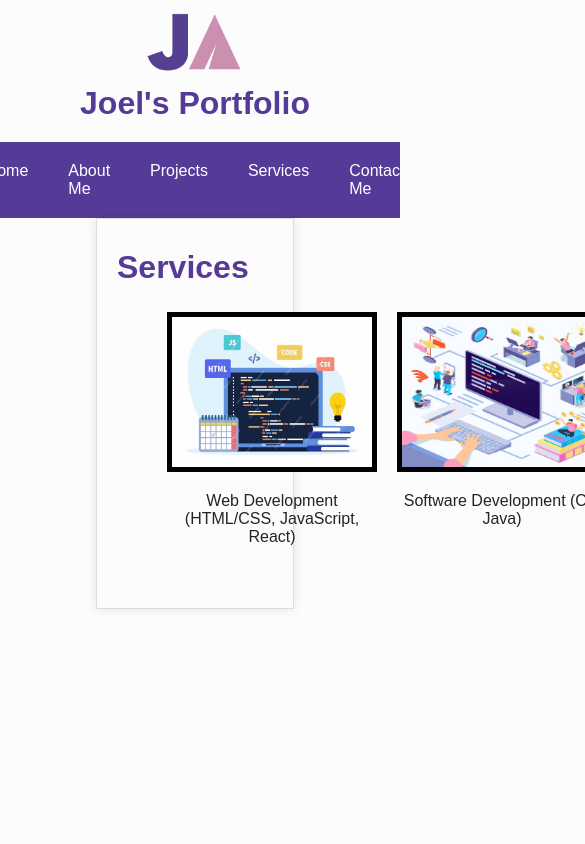
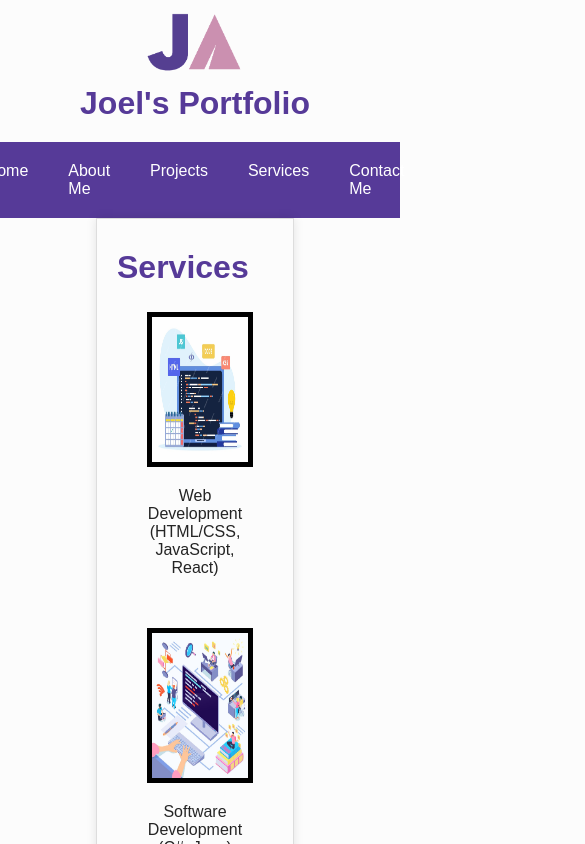
Before and after one commit to joelalon/joel-portfolio, a React (Vite) app: page /services in a window 390 px wide. Shown: the top 844 px of the page, 585 px wide, since content can reach past the window. Built offline with nearby package versions, Linux system fonts and the light colour scheme.

Commit message:
Added styling to services page

```diff
--- a/src/index.css
+++ b/src/index.css
@@ -191,14 +191,20 @@ button {
 
 /* Services Page Styling */
 .services {
-  display: flex;
+  display: grid;
   justify-content: space-around;
   text-align: center;
+  grid-template-columns: repeat(3, 1fr);
+  gap: 15px;
+  margin-bottom: 20px;
+  max-width: 100%;
+  padding: 0 20px;
+  box-sizing: border-box;
 }
 
 .services img {
-  width: 200px;
-  height: 150px;
+  max-width: 100%;
+  height: 145px;
   border: 5px solid black;
 }
 
@@ -207,6 +213,18 @@ button {
   padding: 10px;
 }
 
+@media (max-width: 768px) {
+  .services {
+    grid-template-columns: repeat(2, 1fr);
+  }
+}
+
+@media (max-width: 480px) {
+  .services {
+    grid-template-columns: 1fr;
+  }
+}
+
 /* Contact Me Page Styling */
 .contact-info{
   border: 1px solid #ccc;
```
